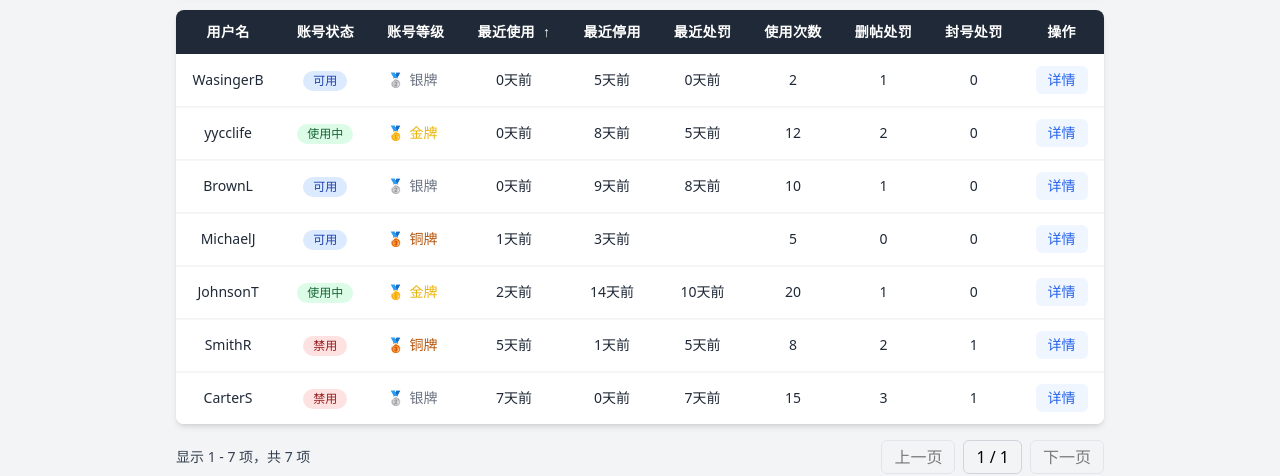
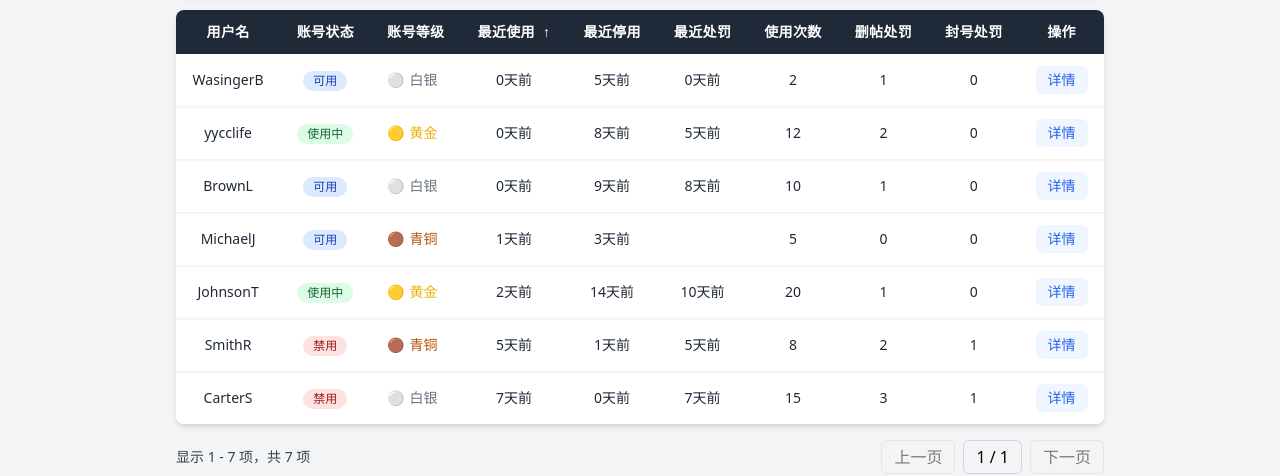
Before and after one commit to rbtsama/MKT1600, a Vue app: page /accounts in a window 1280 px wide. Shown: the part 326-802 px from the top of the page. Built offline with nearby package versions, Linux system fonts and the light colour scheme.

Commit message:
修改: 账号等级显示从'铜牌/银牌/金牌'改为'青铜/白银/黄金'，更新等级图标

```diff
--- a/src/components/AssetDetail.vue
+++ b/src/components/AssetDetail.vue
@@ -43,9 +43,9 @@
                 style="width: 90px;"
                 aria-label="选择账号等级"
               >
-                <option value="bronze" class="text-gray-900">🥉 铜牌</option>
-                <option value="silver" class="text-gray-900">🥈 银牌</option>
-                <option value="gold" class="text-gray-900">🥇 金牌</option>
+                <option value="bronze" class="text-gray-900">🥉 青铜</option>
+                <option value="silver" class="text-gray-900">🥈 白银</option>
+                <option value="gold" class="text-gray-900">🥇 黄金</option>
               </select>
             </div>
           </div>
--- a/src/components/AssetTable.vue
+++ b/src/components/AssetTable.vue
@@ -136,9 +136,9 @@
                 </div>
                 <div v-else-if="column.key === 'level'" :class="getLevelClass(item.level)">
                   <span class="flex items-center">
-                    <span v-if="item.level === 'bronze'" class="mr-1.5 text-sm">🥉</span>
-                    <span v-else-if="item.level === 'silver'" class="mr-1.5 text-sm">🥈</span>
-                    <span v-else-if="item.level === 'gold'" class="mr-1.5 text-sm">🥇</span>
+                    <span v-if="item.level === 'bronze'" class="mr-1.5 text-sm">🟤</span>
+                    <span v-else-if="item.level === 'silver'" class="mr-1.5 text-sm">⚪</span>
+                    <span v-else-if="item.level === 'gold'" class="mr-1.5 text-sm">🟡</span>
                     {{ getLevelText(item.level) }}
                   </span>
                 </div>
@@ -492,9 +492,9 @@ export default {
      */
     getLevelText(level) {
       const levelText = {
-        'bronze': '铜牌',
-        'silver': '银牌',
-        'gold': '金牌'
+        'bronze': '青铜',
+        'silver': '白银',
+        'gold': '黄金'
       };
       return levelText[level] || '无等级';
     }
```
